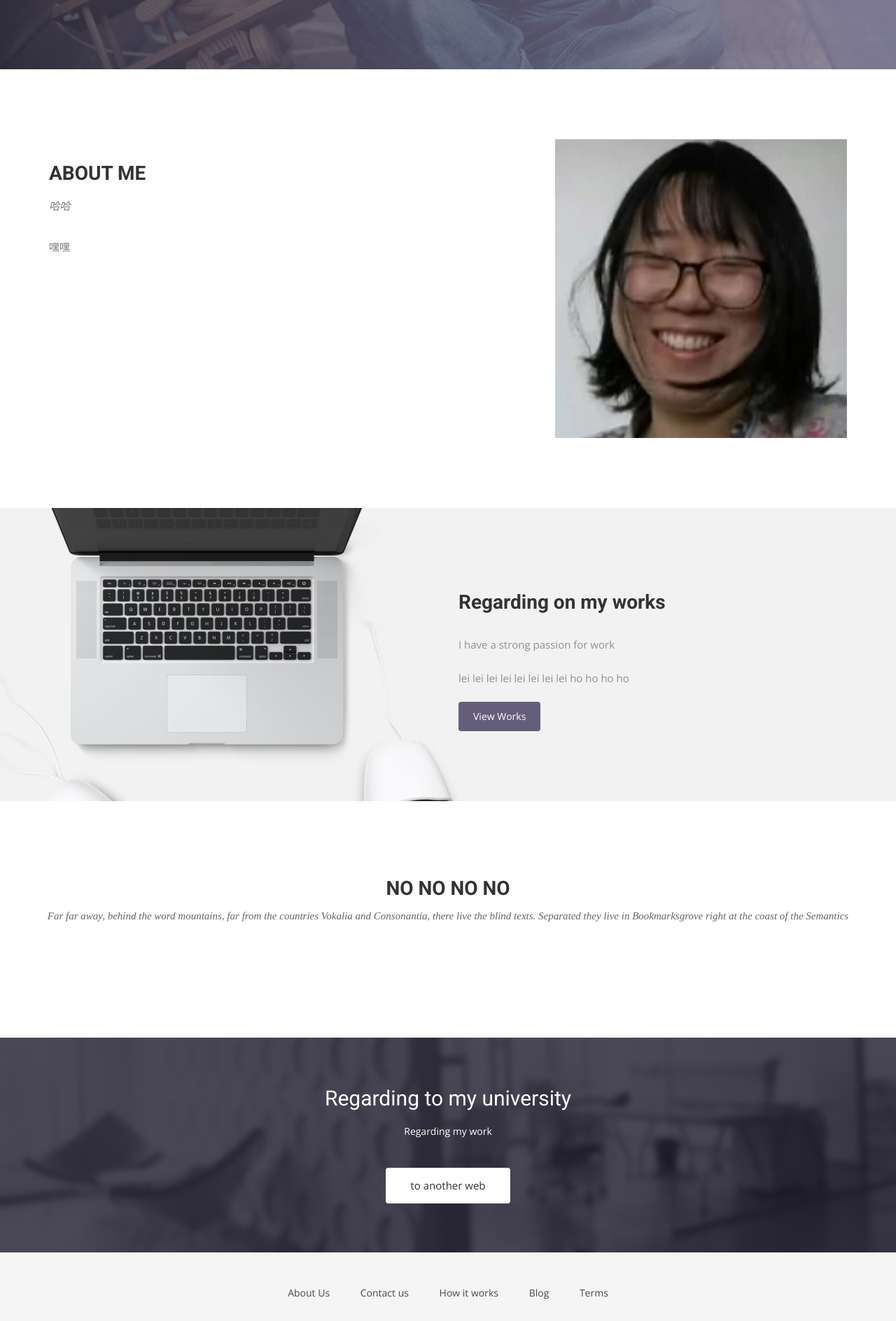
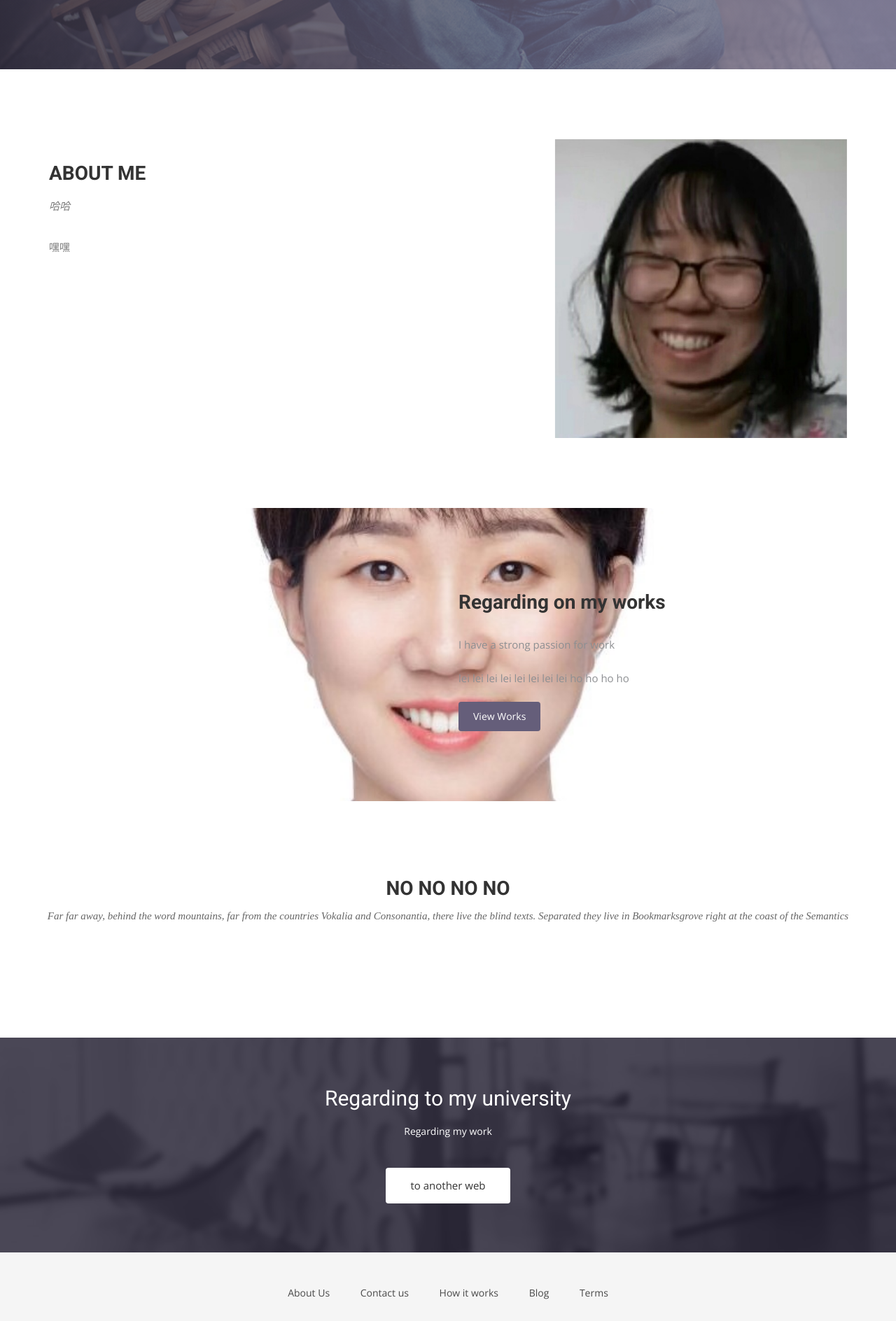
Before and after one commit to lichenleiZJU/lichenleiZJU.github.io, a Jekyll site: the page built from index.html, in a window 1280 px wide. Shown: the part 696-2584 px from the top of the page at 70% size. Built offline with Jekyll 4.4.1, drawn with Linux system fonts in a browser that asks for light colours; nearby versions of some CDN libraries; some web fonts are replaced.

Commit message:
Update airspace.css

```diff
--- a/css/airspace.css
+++ b/css/airspace.css
@@ -231,7 +231,7 @@ font header .navbar-default .navbar-nav li a:hover {
 	Feature Start
 --*/
 #feature {
-  background: url("../img/featue-bg.jpg");
+  background: url("../img/lcl2.jpg");
   background-position: 50% 94px;
   width: 100%;
   display: block;
```
